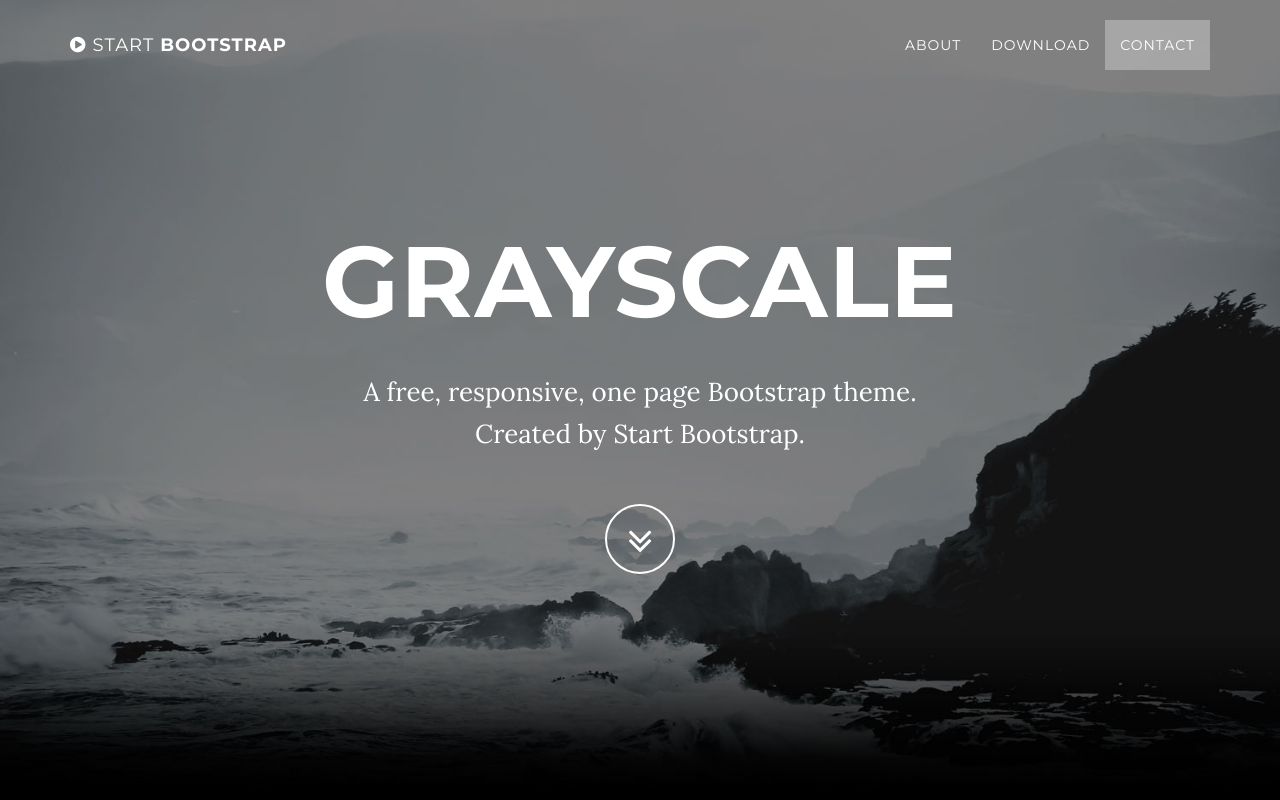
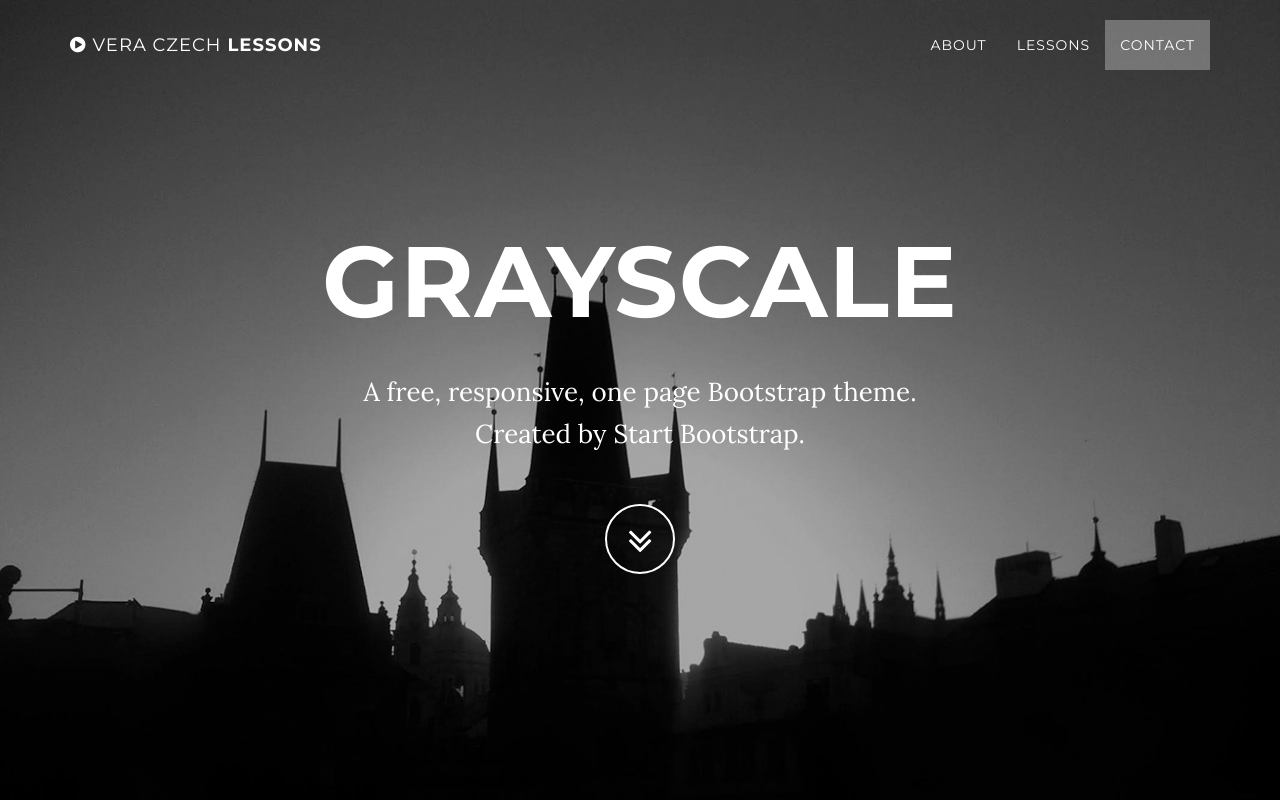
Before and after one commit to lumberjackchester/VeraCzechLessons, a plain HTML site: page index.html in a window 1280 px wide. Shown: the top 800 px of the page. Drawn offline with Linux system fonts and the light colour scheme; some packages are replaced by stand-ins of ours.

Commit message:
adding images

```diff
--- a/css/grayscale.css
+++ b/css/grayscale.css
@@ -147,7 +147,7 @@ a:focus {
     padding: 100px 0;
     text-align: center;
     color: #fff;
-    background: url(../img/intro-bg.jpg) no-repeat bottom center scroll;
+    background: url(../img/charles-bridge-bg.jpg) no-repeat bottom center scroll;
     background-color: #000;
     -webkit-background-size: cover;
     -moz-background-size: cover;
--- a/index.html
+++ b/index.html
@@ -9,7 +9,7 @@
     <meta name="description" content="">
     <meta name="author" content="">
 
-    <title>Grayscale - Start Bootstrap Theme</title>
+    <title>CZECH FOR FOREIGNERS IN PRAGUE</title>
 
     <!-- Bootstrap Core CSS -->
     <link href="css/bootstrap.min.css" rel="stylesheet">
@@ -41,7 +41,7 @@
                     <i class="fa fa-bars"></i>
                 </button>
                 <a class="navbar-brand page-scroll" href="#page-top">
-                    <i class="fa fa-play-circle"></i>  <span class="light">Start</span> Bootstrap
+                    <i class="fa fa-play-circle"></i>  <span class="light">Vera Czech</span> Lessons
                 </a>
             </div>
 
@@ -56,7 +56,7 @@
                         <a class="page-scroll" href="#about">About</a>
                     </li>
                     <li>
-                        <a class="page-scroll" href="#download">Download</a>
+                        <a class="page-scroll" href="#lessons">Lessons</a>
                     </li>
                     <li>
                         <a class="page-scroll" href="#contact">Contact</a>
@@ -98,7 +98,7 @@
     </section>
 
     <!-- Download Section -->
-    <section id="download" class="content-section text-center">
+    <section id="lessons" class="content-section text-center">
         <div class="download-section">
             <div class="container">
                 <div class="col-lg-8 col-lg-offset-2">
```
Also changed, not shown: img/books.JPG (added), img/charles-bridge-bg.jpg (added), img/flag.jpg (added), img/vera.JPG (added), 2 other files.
